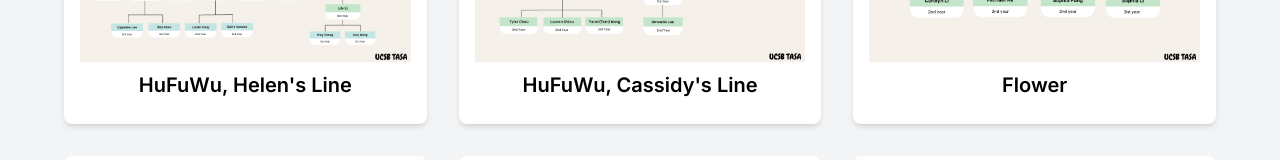
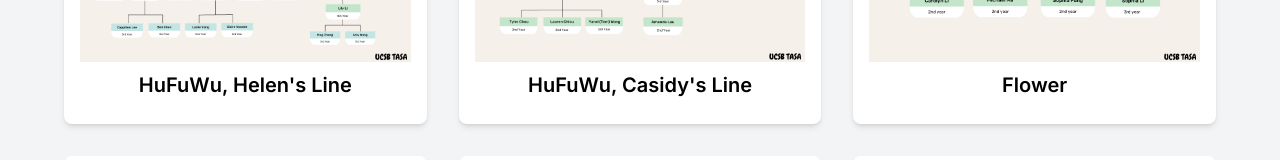
Before and after one commit to UCSBTASA/UCSBTASA.github.io, a Next.js app: page /famTrees in a window 1280 px wide. Shown: the part 427-587 px from the top of the page. Built offline with nearby package versions, Linux system fonts and the light colour scheme.

Commit message:
SORRY CASIDY

```diff
--- a/app/famTrees/page.tsx
+++ b/app/famTrees/page.tsx
@@ -14,7 +14,7 @@ const FamilyTrees = () => {
         slug: "hufuwu",
       },
       {
-        title: "HuFuWu, Cassidy's Line",
+        title: "HuFuWu, Casidy's Line",
         image: "/famTrees_photos/hufuwu_2.png",
         slug: "hufuwu",
       },
```
